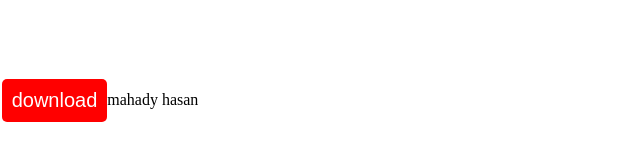
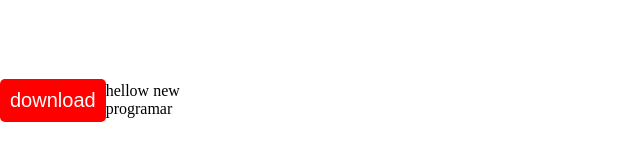
Before and after one commit to Miraj231/firs-project, a plain HTML site: page index.html in a window 1280 px wide. Shown: the whole page, without its empty margins (0-640 px from the left). Drawn offline with Linux system fonts and the light colour scheme.

Commit message:
Update index.html

```diff
--- a/index.html
+++ b/index.html
@@ -10,7 +10,7 @@
 <body>
 
      <button class="downloadbtn">download</button>
-    <p>mahady hasan</p>
+    <p> hellow new programar</p>
 
 
 
```
